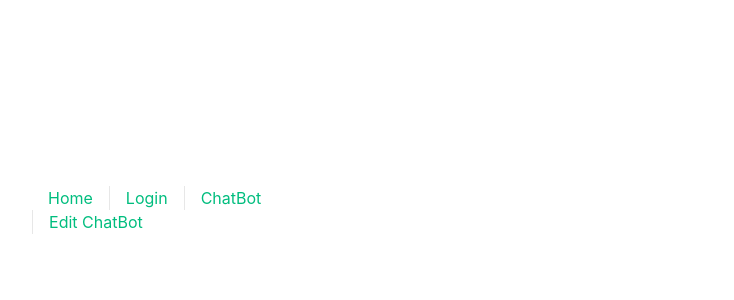
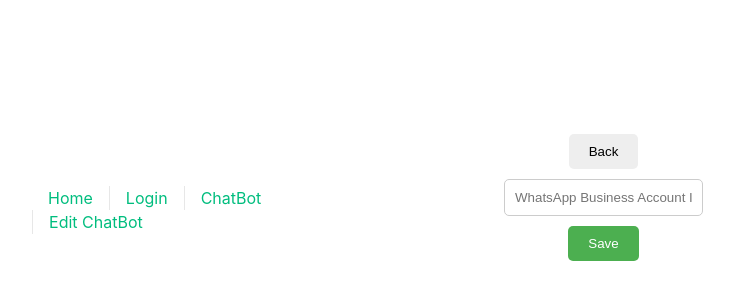
Before and after one commit to XiangtaiWang/ChatBot, a Vue app: page /ChatbotConfigurator/1 in a window 1280 px wide. Shown: the part 198-498 px from the top of the page, without its empty margins (156-890 px from the left). Built offline with nearby package versions, Linux system fonts and the light colour scheme; no server answers; the database is empty; the HTML template or start-up script is replaced by a standard one.

Commit message:
can update whatsapp business account field

```diff
--- /dev/null
+++ b/src/components/ChatbotConfigurator.vue
@@ -0,0 +1,175 @@
+<template>
+  <div class="container">
+    <button @click="goBack" class="back-button">Back</button>
+    <input v-model="whatsappBusinessAccountId" type="text" placeholder="WhatsApp Business Account ID" class="input-field">
+    <button @click="save" class="save-button">Save</button>
+    <button v-if="whatsappBusinessAccountId" @click="deleteAccount" class="delete-button">Delete</button>
+    <div v-if="errorMessage" class="error-message">{{ errorMessage }}</div>
+    <div v-if="successMessage" class="success-message">{{ successMessage }}</div>
+  </div>
+</template>
+
+<script setup>
+import { ref, onMounted } from 'vue'
+import { useRoute, useRouter } from 'vue-router'
+import { doc, getDoc, updateDoc } from 'firebase/firestore'
+import { getFirestoreDb, getCurrentUserId } from "../firebase";
+const db = getFirestoreDb();
+
+const route = useRoute()
+const router = useRouter()
+const chatBotId = route.params.id
+const whatsappBusinessAccountId = ref('')
+const errorMessage = ref('')
+const successMessage = ref('')
+
+const goBack = () => {
+  router.go(-1)
+}
+
+const fetchWhatsAppAccount = async () => {
+  try {
+    const userId = getCurrentUserId();
+    const docRef = doc(db, 'ChatBots', userId);
+    const docSnap = await getDoc(docRef);
+
+    if (docSnap.exists()) {
+      const chatbots = docSnap.data().chatbots || [];
+      const chatbot = chatbots.find(bot => bot.id === chatBotId);
+      if (chatbot && chatbot.whatsappBusinessAccountId) {
+        whatsappBusinessAccountId.value = chatbot.whatsappBusinessAccountId;
+      }
+    }
+  } catch (error) {
+    console.error("Error fetching WhatsApp Business Account ID:", error);
+  }
+}
+
+onMounted(fetchWhatsAppAccount);
+
+const save = async () => {
+  if (!whatsappBusinessAccountId.value) {
+    errorMessage.value = 'Please enter a WhatsApp Business Account ID.'
+    successMessage.value = ''
+    return
+  }
+
+  try {
+    const userId = getCurrentUserId();
+    const docRef = doc(db, 'ChatBots', userId);
+    const docSnap = await getDoc(docRef);
+
+    if (docSnap.exists()) {
+    const chatbots = docSnap.data().chatbots || [];
+      const existingAccount = chatbots.find(bot => bot.id !== chatBotId && bot.whatsappBusinessAccountId === whatsappBusinessAccountId.value);
+      if (existingAccount) {
+        errorMessage.value = `This WhatsApp Business Account ID is already in use by another chatbot: ${existingAccount.name}.`;
+        successMessage.value = '';
+        return;
+  }
+      const index = chatbots.findIndex(bot => bot.id === chatBotId);
+
+      if (index !== -1) {
+        const updatedChatbot = { ...chatbots[index], whatsappBusinessAccountId: whatsappBusinessAccountId.value };
+        const updatedChatbots = [...chatbots];
+        updatedChatbots[index] = updatedChatbot;
+        await updateDoc(docRef, { chatbots: updatedChatbots });
+        errorMessage.value = ''
+        successMessage.value = 'WhatsApp Business Account ID saved successfully!'
+      } else {
+        errorMessage.value = 'Chatbot not found.';
+    successMessage.value = '';
+  }
+}
+  } catch (error) {
+    errorMessage.value = 'An error occurred while saving.'
+    successMessage.value = ''
+    console.error(error)
+  }
+}
+
+const deleteAccount = async () => {
+  try {
+    const userId = getCurrentUserId();
+    const docRef = doc(db, 'ChatBots', userId);
+    const docSnap = await getDoc(docRef);
+
+    if (docSnap.exists()) {
+      const chatbots = docSnap.data().chatbots || [];
+      const index = chatbots.findIndex(bot => bot.id === chatBotId);
+
+      if (index !== -1) {
+        const updatedChatbot = { ...chatbots[index], whatsappBusinessAccountId: '' };
+        const updatedChatbots = [...chatbots];
+        updatedChatbots[index] = updatedChatbot;
+        await updateDoc(docRef, { chatbots: updatedChatbots });
+        whatsappBusinessAccountId.value = '';
+        successMessage.value = 'WhatsApp Business Account ID deleted successfully!';
+      } else {
+        errorMessage.value = 'Chatbot not found.';
+        successMessage.value = '';
+      }
+    }
+
+  } catch (error) {
+    errorMessage.value = 'An error occurred while deleting.';
+    successMessage.value = '';
+    console.error(error);
+  }
+}
+
+</script>
+<style scoped>
+.container {
+  display: flex;
+  flex-direction: column;
+  align-items: center;
+  padding: 20px;
+}
+
+.back-button {
+  padding: 10px 20px;
+  margin-bottom: 10px;
+  background-color: #eee;
+  border: none;
+  border-radius: 5px;
+  cursor: pointer;
+}
+
+.input-field {
+  padding: 10px;
+  margin-bottom: 10px;
+  border: 1px solid #ccc;
+  border-radius: 5px;
+}
+
+.save-button {
+  padding: 10px 20px;
+  background-color: #4CAF50;
+  color: white;
+  border: none;
+  border-radius: 5px;
+  cursor: pointer;
+  margin-bottom: 10px;
+}
+
+.delete-button {
+  padding: 10px 20px;
+  background-color: #f44336;
+  color: white;
+  border: none;
+  border-radius: 5px;
+  cursor: pointer;
+  margin-bottom: 10px;
+}
+
+.error-message {
+  color: red;
+  margin-top: 10px;
+}
+
+.success-message {
+  color: green;
+  margin-top: 10px;
+}
+</style>
```
Also changed, not shown: src/router/index.ts (+2 -8 lines).
